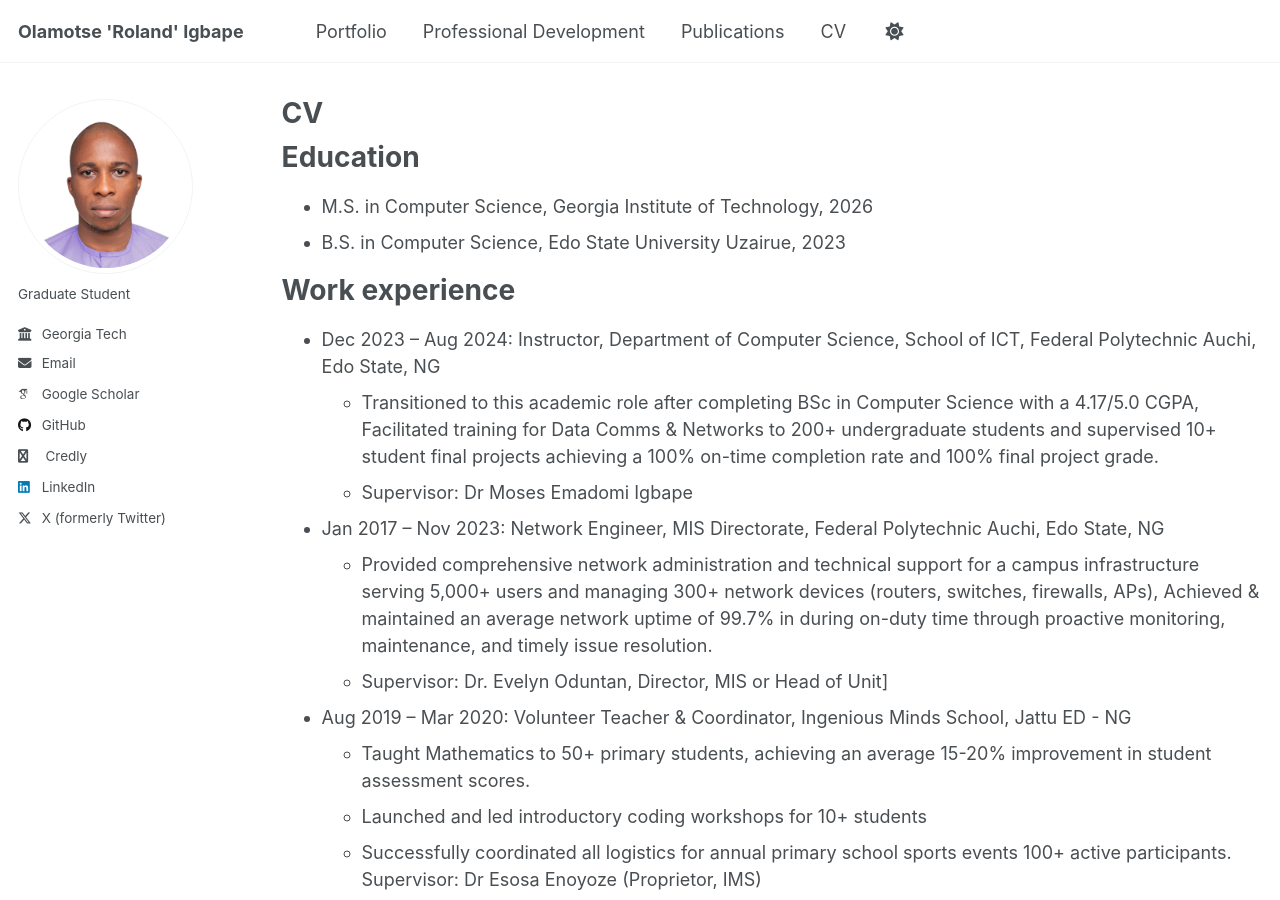
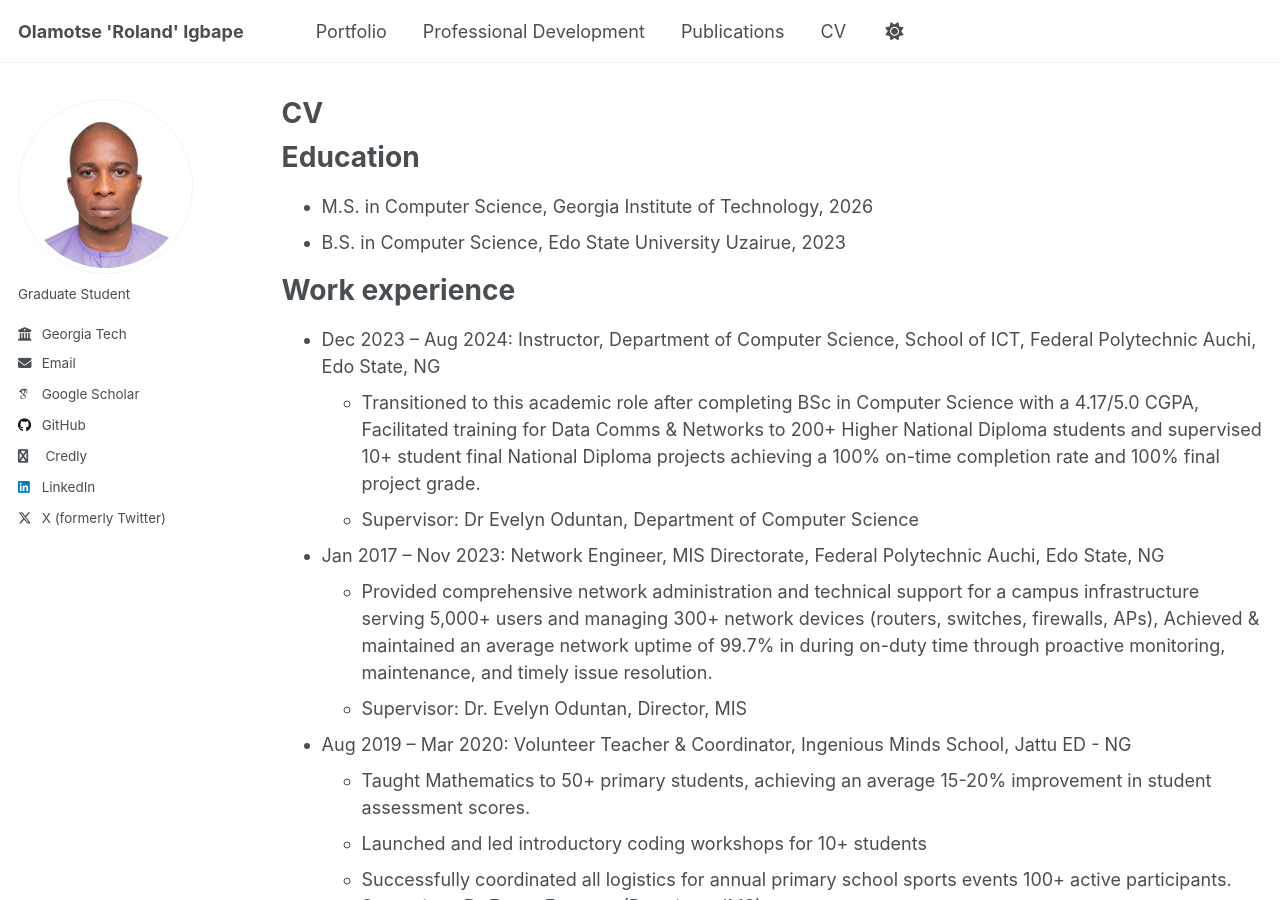
Before and after one commit to oigbape/oigbape.github.io, a Jekyll site: the page built from _pages/cv.md, in a window 1280 px wide and 900 px high. Built offline with Jekyll 4.4.1, drawn with Linux system fonts in a browser that asks for light colours; some web fonts are replaced.

Commit message:
Update cv.md

```diff
--- a/_pages/cv.md
+++ b/_pages/cv.md
@@ -17,12 +17,12 @@ Education
 Work experience
 ======
 * Dec 2023 – Aug 2024: Instructor, Department of Computer Science, School of ICT, Federal Polytechnic Auchi, Edo State, NG
-  * Transitioned to this academic role after completing BSc in Computer Science with a 4.17/5.0 CGPA, Facilitated training for Data Comms & Networks to 200+ undergraduate students and supervised 10+ student final projects achieving a 100% on-time completion rate and 100% final project grade.
-  * Supervisor: Dr Moses Emadomi Igbape
+  * Transitioned to this academic role after completing BSc in Computer Science with a 4.17/5.0 CGPA, Facilitated training for Data Comms & Networks to 200+ Higher National Diploma students and supervised 10+ student final National Diploma projects achieving a 100% on-time completion rate and 100% final project grade.
+  * Supervisor: Dr Evelyn Oduntan, Department of Computer Science
 
 * Jan 2017 – Nov 2023: Network Engineer, MIS Directorate, Federal Polytechnic Auchi, Edo State, NG
   *  Provided comprehensive network administration and technical support for a campus infrastructure serving 5,000+ users and managing 300+ network devices (routers, switches, firewalls, APs), Achieved & maintained an average network uptime of 99.7% in during on-duty time through proactive monitoring, maintenance, and timely issue resolution.
-  *  Supervisor: Dr. Evelyn Oduntan, Director, MIS or Head of Unit]
+  *  Supervisor: Dr. Evelyn Oduntan, Director, MIS
 
 *  Aug 2019 – Mar 2020: Volunteer Teacher & Coordinator, Ingenious Minds School, Jattu ED - NG
    *  Taught Mathematics to 50+ primary students, achieving an average 15-20% improvement in student assessment scores.
```
